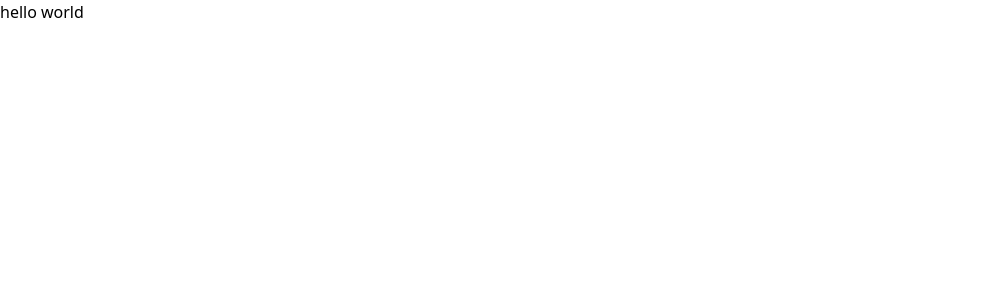
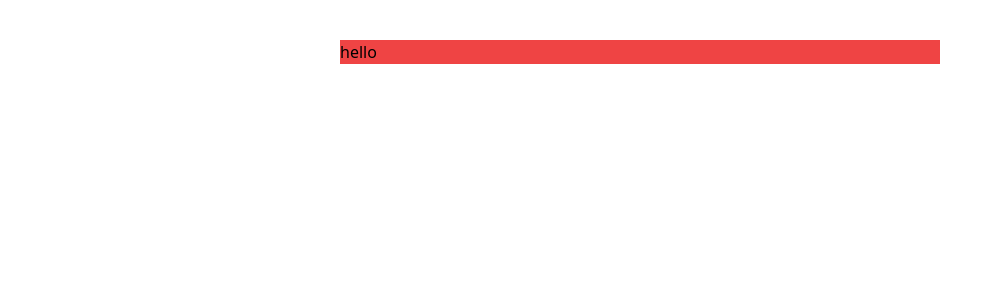
Before and after one commit to arentalb/react-practice-components, a React (Vite) app: page / in a window 1280 px wide. Shown: the top 300 px of the page, without its empty margins (0-1002 px from the left). Built offline with nearby package versions, Linux system fonts and the light colour scheme.

Commit message:
Complete

```diff
--- a/src/App.jsx
+++ b/src/App.jsx
@@ -1,5 +1,5 @@
 function App() {
-  return <p>hello world </p>;
+  return <div className={"w-[600px] bg-red-500 my-10 mx-auto"}>hello</div>;
 }
 
 export default App;
```
